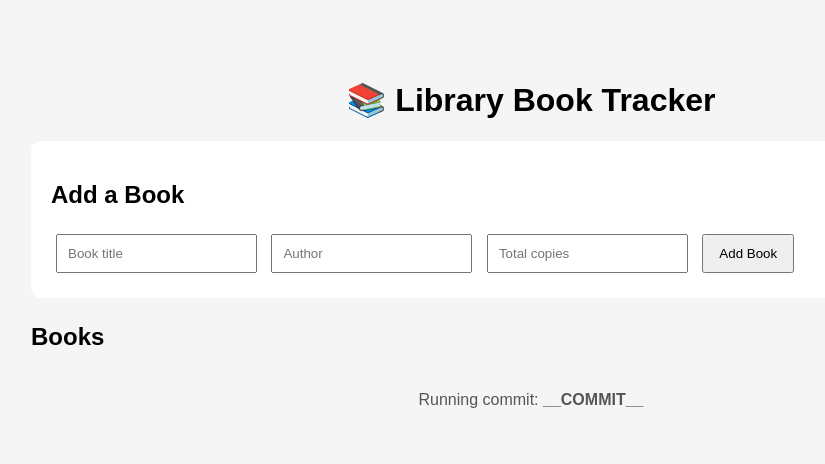
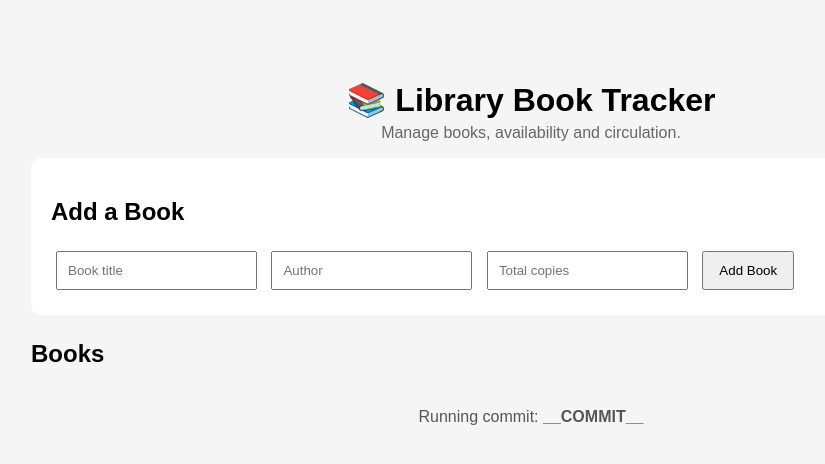
Before and after one commit to sudiptaa11/library-book-tracker, a website: page public/index.html in a window 1280 px wide. Shown: the whole page, without its empty margins (109-934 px from the left). Drawn offline with Linux system fonts and the light colour scheme; no server answers.

Commit message:
style: improve library dashboard

```diff
--- a/public/index.html
+++ b/public/index.html
@@ -17,6 +17,13 @@
 
         h1 {
             text-align: center;
+            margin-bottom: 5px;
+        }
+
+        body>p {
+            text-align: center;
+            color: #666;
+            margin-top: 0;
         }
 
         .form-box {
@@ -59,6 +66,7 @@
 <body>
 
     <h1>📚 Library Book Tracker</h1>
+    <p>Manage books, availability and circulation.</p>
 
     <div class="form-box">
         <h2>Add a Book</h2>
```
Also changed, not shown: .github/workflows/ci-cd.yml (added).
